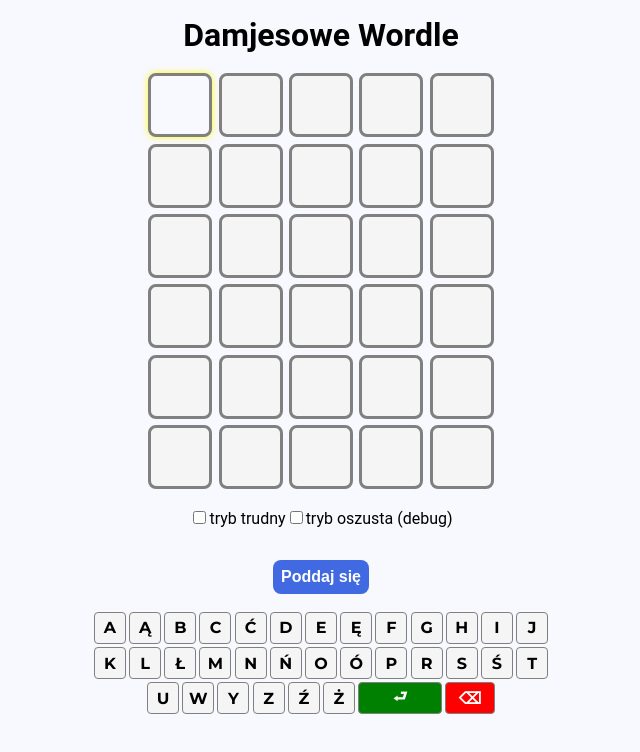
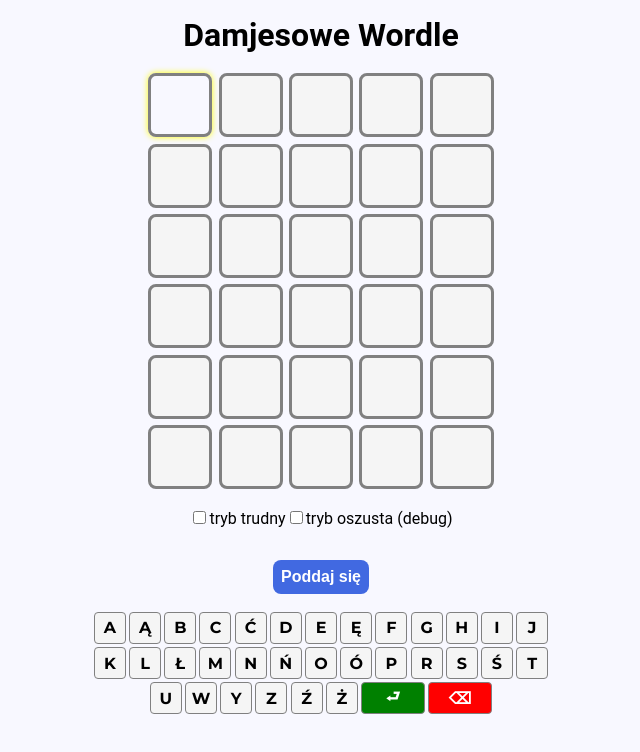
Before and after one commit to damjes/wordle, a React (Vite) app: page / in a window 1280 px wide. Shown: the top 752 px of the page, without its empty margins (319-959 px from the left). Built offline with nearby package versions, Linux system fonts and the light colour scheme.

Commit message:
Poprawienie szerokości przycisków Enter i Backspace

```diff
--- a/src/Literka.scss
+++ b/src/Literka.scss
@@ -40,12 +40,12 @@
 	&.enter {
 		background-color: green;
 		color: white;
-		width: 5.25em;
+		width: 4em;
 	}
 
 	&.backspace {
 		background-color: red;
 		color: white;
-		width: 3.1em;
+		width: 4em;
 	}
 }
```
